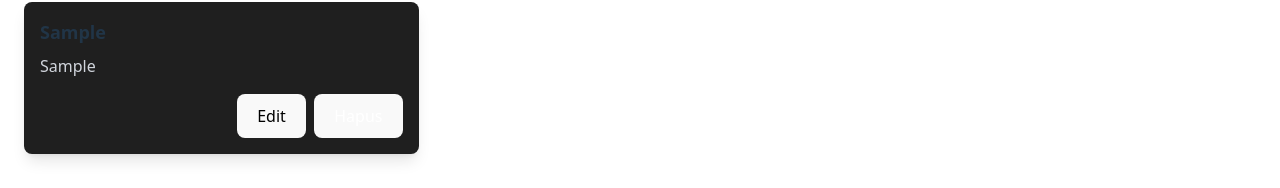
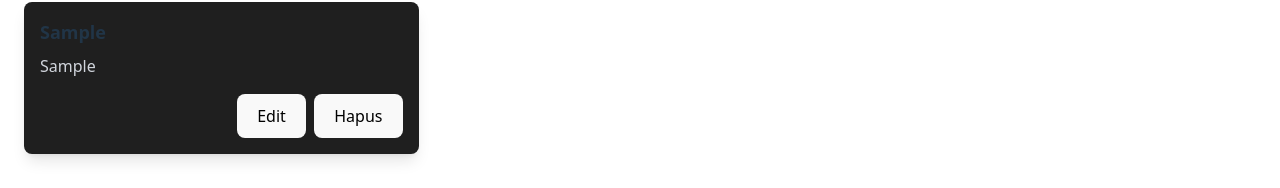
Before and after one commit to SenbiDev/react-task, a React (Vite) app: page /notes in a window 1280 px wide. Both pictures are taken after typing "Sample", "Sample" into the empty fields and a click on the button "Tambah". Shown: the part 533-721 px from the top of the page. Built offline with nearby package versions, Linux system fonts and the light colour scheme.

Commit message:
halaman note react

```diff
--- a/src/components/NoteItem.jsx
+++ b/src/components/NoteItem.jsx
@@ -16,7 +16,7 @@ const NoteItem = ({ note, onDelete, onEdit }) => {
         </button>
         <button
           onClick={() => onDelete(note.id)}
-          className="px-4 py-1 rounded-full text-sm font-semibold bg-red-600 text-white"
+          className="px-4 py-1 rounded-full text-sm font-semibold bg-red-600 text-black"
         >
           Hapus
         </button>
```
